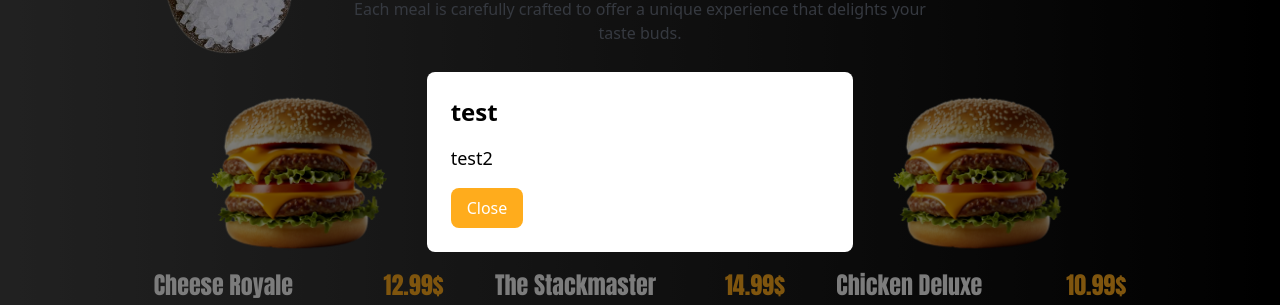
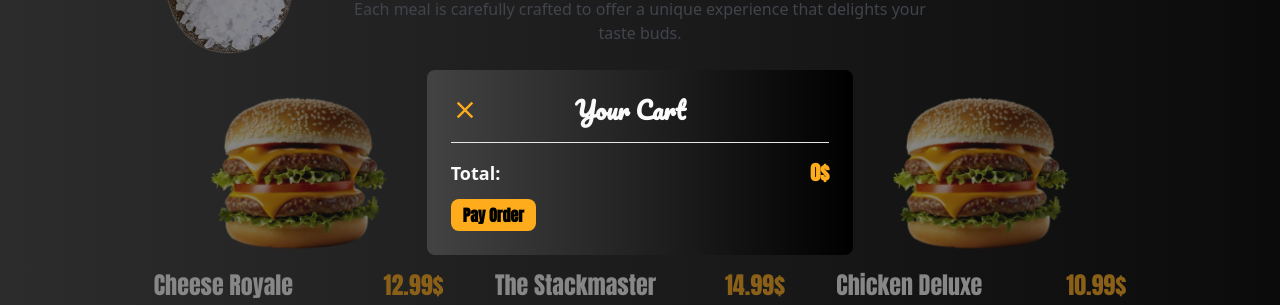
Before and after one commit to Tom4sko/BurgerLab, a Vue app: page /menu in a window 1280 px wide. Both pictures are taken after a click on the button "Cart". Shown: the part 238-543 px from the top of the page. Built offline with nearby package versions, Linux system fonts and the light colour scheme.

Commit message:
footer changes, path scrolling behavior, shopping cart, pinia for saving datas

```diff
--- a/src/components/Footer.vue
+++ b/src/components/Footer.vue
@@ -21,13 +21,10 @@
             <router-link to="/" class="font-AntonRegular font-semibold text-xl text-gray-secondary hover:text-gray-primary hover:underline cursor-pointer transition duration-300">Home</router-link>
           </li>
           <li>
-            <router-link to="/about" class="font-AntonRegular font-semibold text-xl text-gray-secondary hover:text-gray-primary hover:underline cursor-pointer transition duration-300">About</router-link>
+            <router-link to="/contact" class="font-AntonRegular font-semibold text-xl text-gray-secondary hover:text-gray-primary hover:underline cursor-pointer transition duration-300">Contact</router-link>
           </li>
           <li>
             <router-link to="/menu" class="font-AntonRegular font-semibold text-xl text-gray-secondary hover:text-gray-primary hover:underline cursor-pointer transition duration-300">Menu</router-link>
-          </li>
-          <li>
-            <router-link to="/support" class="font-AntonRegular font-semibold text-xl text-gray-secondary hover:text-gray-primary hover:underline cursor-pointer transition duration-300">Support</router-link>
           </li>
         </ul>
       </div>
--- a/src/components/Modal.vue
+++ b/src/components/Modal.vue
@@ -1,39 +1,69 @@
 <script lang="ts">
-import { defineComponent } from 'vue';
+import { defineComponent, computed } from 'vue';
+import { useCartStore } from '../stores/cart';
+import { Icon } from '@iconify/vue';
 
 export default defineComponent({
   name: 'Modal',
   props: {
-    show: {
-      type: Boolean,
-      required: true,
-    },
-    title: {
-      type: String,
-      required: true,
-    },
+    show: { type: Boolean, required: true },
+    title: { type: String, required: true },
   },
   emits: ['close'],
+  setup() {
+    const cartStore = useCartStore();
+
+    const cartItems = computed(() => cartStore.items);
+
+    const totalPrice = computed(() =>
+      cartStore.items.reduce((sum, item) => sum + parseFloat(item.itemPrice), 0)
+    );
+
+    return { cartItems, totalPrice };
+  },
+  components: {
+    Icon
+  }
 });
 </script>
 
 <template>
   <div
     v-if="show"
-    class="fixed inset-0 bg-black bg-opacity-50 flex justify-center items-center z-[9999]"
+    class="fixed inset-0 bg-black-primary bg-opacity-50 flex justify-center items-center z-[9999]"
     @click.self="$emit('close')"
   >
-    <div class="relative bg-white p-6 rounded-lg w-11/12 sm:w-1/3">
+    <div class="relative bg-black-gradient p-6 rounded-lg w-11/12 sm:w-1/3">
       <div class="flex justify-between items-center mb-4">
         <span @click="$emit('close')" class="text-orange-primary font-bold text-lg cursor-pointer">
-          Close
+          <Icon icon="material-symbols:close" class="size-7" />
         </span>
-        <h2 class="text-xl font-bold text-center flex-1">{{ title }}</h2>
+        <h2 class="text-2xl font-bold text-center flex-1 font-PacificoRegular text-light-primary">{{ title }}</h2>
         <span class="w-[48px]"></span>
       </div>
 
-      <div class="mb-4">
-        <slot></slot>
+      <ul class="mb-4">
+        <li
+          v-for="(item, index) in cartItems"
+          :key="index"
+          class="flex justify-between items-center py-2"
+        >
+          <div>
+            <span class="text-light-primary">{{ item.itemName }}</span>
+          </div>
+          <div>
+            <span class="text-orange-primary font-semibold font-AntonRegular">{{ item.itemPrice }}$</span>
+          </div>
+        </li>
+      </ul>
+
+      <div class="flex justify-between items-center border-t pt-4">
+        <span class="text-lg font-bold text-light-primary">Total:</span>
+        <span class="text-xl font-bold text-orange-primary font-AntonRegular">{{ totalPrice }}$</span>
+      </div>
+
+      <div class="mt-3">
+        <button type="button" class="px-3 py-1 bg-orange-primary rounded-lg font-AntonRegular font-bold hover:bg-orange-500 hover:scale-110 hover:shadow-lg transition-all duration-300 ease-in-out">Pay Order</button>
       </div>
     </div>
   </div>
--- a/src/components/Navbar.vue
+++ b/src/components/Navbar.vue
@@ -2,13 +2,15 @@
 import { defineComponent, ref } from 'vue';
 import { RouterLink, RouterView } from 'vue-router';
 import { Icon } from '@iconify/vue';
+import Modal from './Modal.vue';
 
 export default defineComponent({
   name: 'Navbar',
   components: {
     RouterLink,
     RouterView,
-    Icon
+    Icon,
+    Modal
   },
   setup() {
     const isModalOpen = ref(false);
@@ -33,26 +35,28 @@ export default defineComponent({
   <header class="sticky top-0 flex flex-row justify-center align-middle items-center bg-transparent z-[9999]">
     <div class="h-[3rem] bg-gray-primary rounded-full w-72 sm:w-[420px] mt-5">
       <nav class="gap-2 sm:gap-5 text-light-primary font-AntonRegular h-full flex flex-row justify-center items-center">
-            <RouterLink to="/" class="h-full flex flex-row justify-center items-center px-0 sm:px-2 hover:bg-orange-primary">Home</RouterLink>
-            <RouterLink to="/contact" class="h-full flex flex-row justify-center items-center px-0 sm:px-2 hover:bg-orange-primary">Contact</RouterLink>
+        <RouterLink to="/" class="h-full flex flex-row justify-center items-center px-0 sm:px-2 hover:bg-orange-primary">
+          Home
+        </RouterLink>
+        <RouterLink to="/contact" class="h-full flex flex-row justify-center items-center px-0 sm:px-2 hover:bg-orange-primary">
+          Contact
+        </RouterLink>
         <div class="h-full flex flex-row justify-center items-center">
           <div class="relative w-16 h-16 bg-gray-secondary rounded-full overflow-hidden">
             <img src="/logo.png" alt="Burger" class="object-cover w-full h-full" />
           </div>
         </div>
-            <RouterLink to="/menu" class="h-full flex flex-row justify-center items-center px-0 sm:px-2 hover:bg-orange-primary">Menu</RouterLink>
-            <button @click="openModal" class="h-full flex flex-row justify-center items-center px-0 sm:px-2 hover:bg-orange-primary">Cart <Icon icon="mdi:cart-outline" /></button>
+        <RouterLink to="/menu" class="h-full flex flex-row justify-center items-center px-0 sm:px-2 hover:bg-orange-primary">
+          Menu
+        </RouterLink>
+        <button @click="openModal" class="h-full flex flex-row justify-center items-center px-0 sm:px-2 hover:bg-orange-primary">
+          Cart <Icon icon="mdi:cart-outline" />
+        </button>
       </nav>
     </div>
   </header>
 
-  <div v-if="isModalOpen" class="fixed inset-0 bg-black bg-opacity-50 flex justify-center items-center z-[9999]">
-    <div class="bg-white p-6 rounded-lg w-11/12 sm:w-1/3">
-      <h2 class="text-2xl font-bold mb-4">test</h2>
-      <p class="text-lg mb-4">test2</p>
-      <button @click="closeModal" class="bg-orange-primary text-white px-4 py-2 rounded-lg">Close</button>
-    </div>
-  </div>
+  <Modal :show="isModalOpen" title="Your Cart" @close="closeModal" />
 
   <RouterView />
 </template>
--- a/src/router/index.ts
+++ b/src/router/index.ts
@@ -35,6 +35,13 @@ const router = createRouter({
       component: ErrorView,
     },
   ],
+  scrollBehavior(to, from, savedPosition) {
+    if (savedPosition) {
+      return savedPosition;
+    } else {
+      return { top: 0 };
+    }
+  },
 })
 
-export default router
+export default router;
--- /dev/null
+++ b/src/stores/cart.ts
@@ -0,0 +1,33 @@
+import { defineStore } from 'pinia';
+
+export const useCartStore = defineStore('cart', {
+  state: () => ({
+    items: [] as Burger[],
+  }),
+  actions: {
+    addItem(burger: Burger) {
+      this.items.push(burger);
+    },
+    removeItem(index: number) {
+      this.items.splice(index, 1);
+    },
+    clearCart() {
+      this.items = [];
+    },
+  },
+});
+
+export type Burger = {
+  itemName: string;
+  itemPrice: string;
+  itemWeight: string;
+  itemTime: string;
+  itemMilk: string;
+  itemDescription: string;
+  itemNutrient: string;
+  itemEnergy: string;
+  itemFat: string;
+  itemSaturatedFat: string;
+  itemProtein: string;
+  itemSalt: string;
+};
--- a/src/stores/counter.ts
+++ /dev/null
@@ -1,12 +0,0 @@
-import { ref, computed } from 'vue'
-import { defineStore } from 'pinia'
-
-export const useCounterStore = defineStore('counter', () => {
-  const count = ref(0)
-  const doubleCount = computed(() => count.value * 2)
-  function increment() {
-    count.value++
-  }
-
-  return { count, doubleCount, increment }
-})
--- a/src/views/MenuDetailView.vue
+++ b/src/views/MenuDetailView.vue
@@ -1,22 +1,32 @@
 <script lang="ts">
 import { useRouter } from 'vue-router';
 import { useBurgerStore } from '../stores/burger';
+import { useCartStore } from '../stores/cart';
 import { defineComponent } from 'vue';
 import { Icon } from '@iconify/vue';
 
 export default defineComponent({
   name: 'MenuDetailView',
   components: {
-    Icon
+    Icon,
   },
   setup() {
     const burgerStore = useBurgerStore();
+    const cartStore = useCartStore();
     const router = useRouter();
 
     if (!burgerStore.selectedBurger) {
       router.push('/menu');
     }
-    return { burgerData: burgerStore.selectedBurger };
+
+    const addToCart = () => {
+      if (burgerStore.selectedBurger) {
+        cartStore.addItem(burgerStore.selectedBurger);
+        alert('Burger bol pridaný do košíka!');
+      }
+    };
+
+    return { burgerData: burgerStore.selectedBurger, addToCart };
   },
 });
 </script>
@@ -55,7 +65,7 @@ export default defineComponent({
               <thead>
                 <tr>
                   <th class="text-left text-lg font-medium text-orange-primary">Nutrient</th>
-                  <th class="text-left text-lg font-medium text-gray-secondary">Amount per {{ burgerData.itemNutrient}}g</th>
+                  <th class="text-left text-lg font-medium text-gray-secondary">Amount per {{ burgerData.itemNutrient }}g</th>
                 </tr>
               </thead>
               <tbody>
@@ -89,9 +99,13 @@ export default defineComponent({
             <span class="inline-block mt-2">{{ burgerData.itemName.split(' ').slice(-1).join(' ') }}</span>
           </h1>
           <span class="text-orange-primary text-8xl font-AntonRegular">{{ burgerData.itemPrice }}$</span>
-          <p class="text-gray-secondary my-10">{{  burgerData.itemDescription }}</p>
+          <p class="text-gray-secondary my-10">{{ burgerData.itemDescription }}</p>
           <div class="flex items-center justify-center md:justify-start w-full">
-            <button type="button" class="z-20 bg-orange-primary text-3xl px-8 py-3 rounded-3xl font-AntonRegular hover:bg-orange-500 hover:scale-110 hover:shadow-lg transition-all duration-300 ease-in-out">
+            <button
+              @click="addToCart"
+              type="button"
+              class="z-20 bg-orange-primary text-3xl px-8 py-3 rounded-3xl font-AntonRegular hover:bg-orange-500 hover:scale-110 hover:shadow-lg transition-all duration-300 ease-in-out"
+            >
               Add To Cart
             </button>
           </div>
```
Lines whose indentation alone changed are shown as unchanged.
